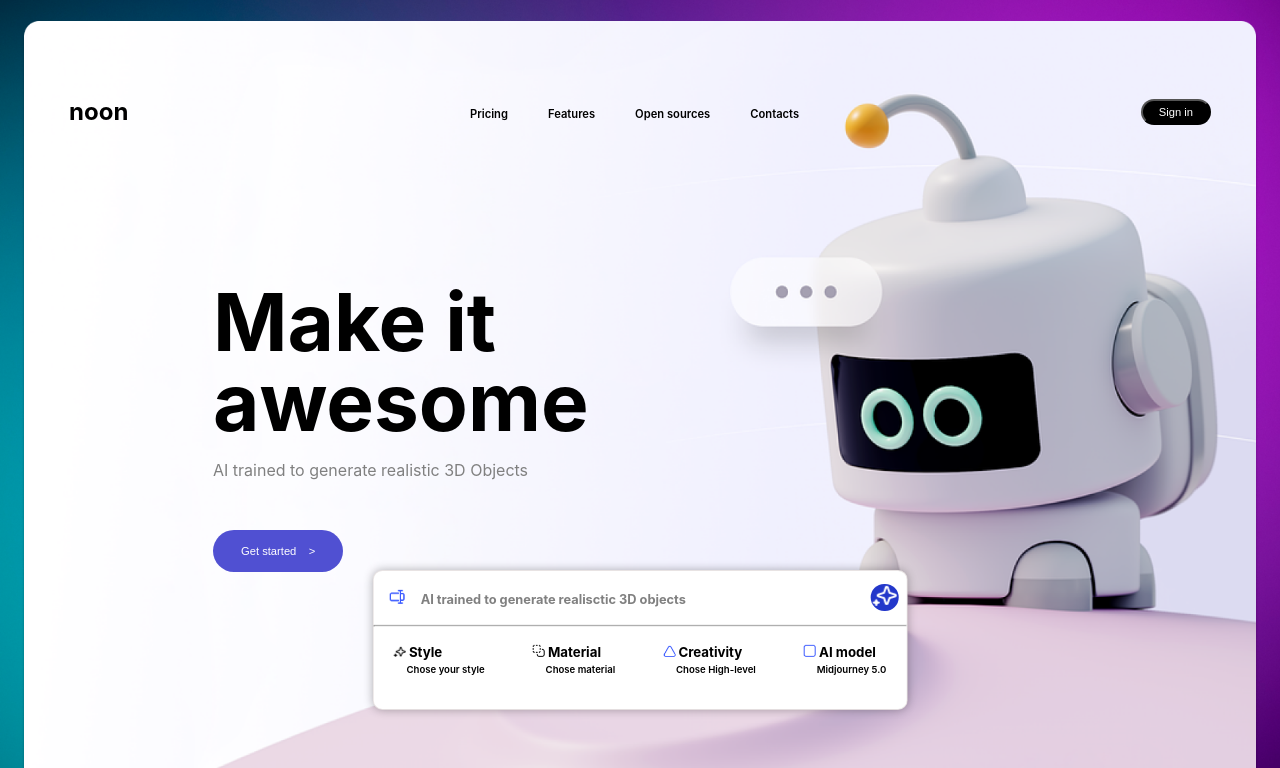
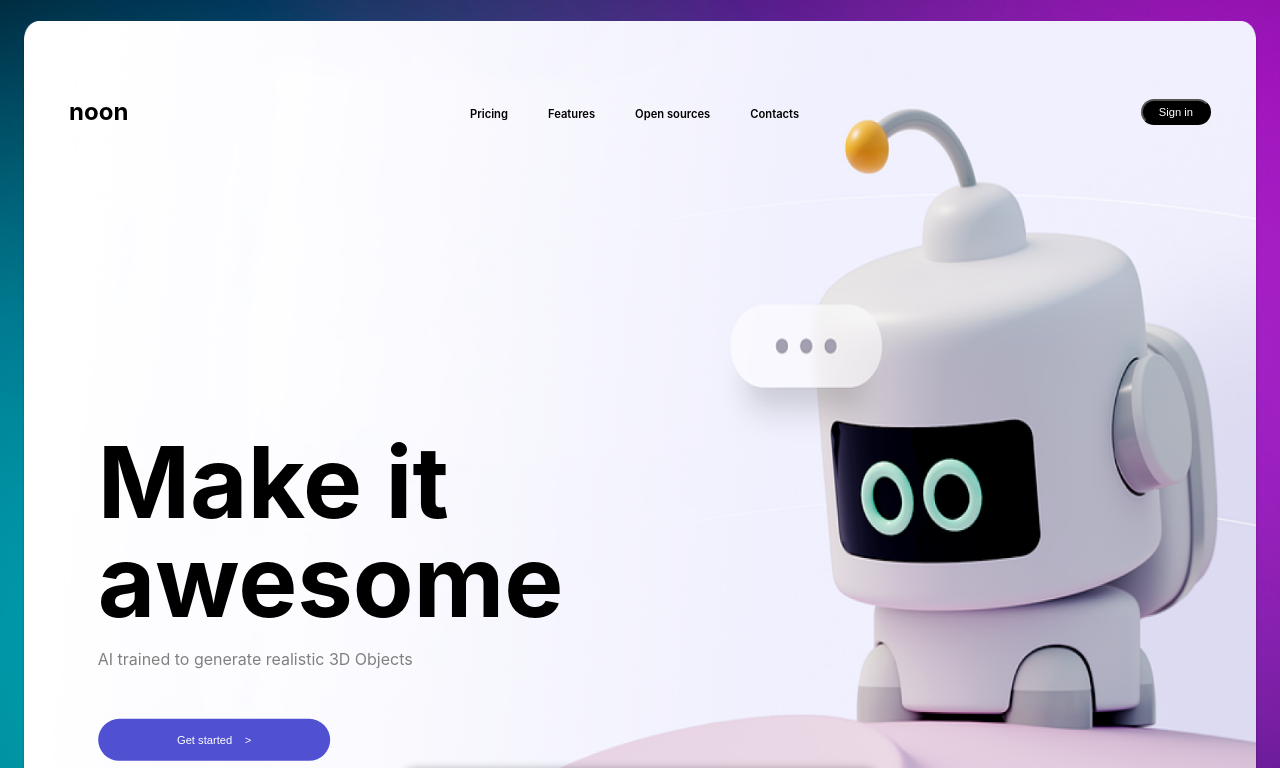
Before and after one commit to Julio-Campos-Swork/prueba-b-life, a React (Vite) app: page / in a window 1280 px wide. Shown: the top 768 px of the page. Built offline with nearby package versions, Linux system fonts and the light colour scheme.

Commit message:
Arreglo CSS

```diff
--- a/src/index.css
+++ b/src/index.css
@@ -30,7 +30,8 @@ body {
   background-size: 100% 100%;
   background-repeat: no-repeat;
   margin: 1rem;
-  height: 100vh;
+  height: calc(10em + 100vh);;
+  position: relative;
   /* height: 100vh;
   width: 100vh;  */
 }
@@ -80,14 +81,16 @@ body {
 /* cuerpo  */
 
 .body-container {
-  margin-left: 12rem;
-  margin-top: 5rem;
+  position: absolute;
+  top: 60%;
+  left: 25%;
+  transform: translate(-50%, -50%);
   display: flex;
   flex-direction: column;
-  align-items: baseline;
+  /* align-items: baseline; */
 }
 .title-body {
-  font-size: 5rem;
+  font-size: calc(3em + 4vw);
   line-height: 1;
 }
 .subtitle-body {
@@ -104,24 +107,25 @@ body {
   padding: 15px 28px;
   text-decoration: none;
   border: 0;
+  width: 50%;
 }
 .modal-container {
   position: absolute;
-  top: 80%;
+  top: 85%;
   left: 50%;
   transform: translate(-50%, -50%);
   background-color: #ffffff;
   border: 1px solid #c8bcbc6a;
-  border-radius: .6rem;
+  border-radius: .6em;
   box-shadow: 0 0 10px rgba(0, 0, 0, 0.3);
-
+  max-height: 9rem;
 }
 .modal-header{
   display: flex;
   justify-content: space-between;
 }
 .modal-title{
-  font-size:0.8rem ;
+  font-size: calc(.1em + .8vw);
   margin-bottom: 1rem;
   margin-top: .5rem;
   margin-left: 1rem;
@@ -150,14 +154,18 @@ body {
 }
 .modal-list {
   display: flex;
-  padding: 0 20px;
+  padding: 0 1rem;
   color: #000000;
   font-weight: 600;
   gap: 3rem;
   margin-bottom: 2rem;
   margin-top: 1rem;
+  font-size: calc(.1em + 1vw);
+
 }
 .modal-subtitle{
   font-size: .6rem;
   margin-left: 0.8rem;
+  font-size: calc(.1em + .5vw);
+
 }
```
